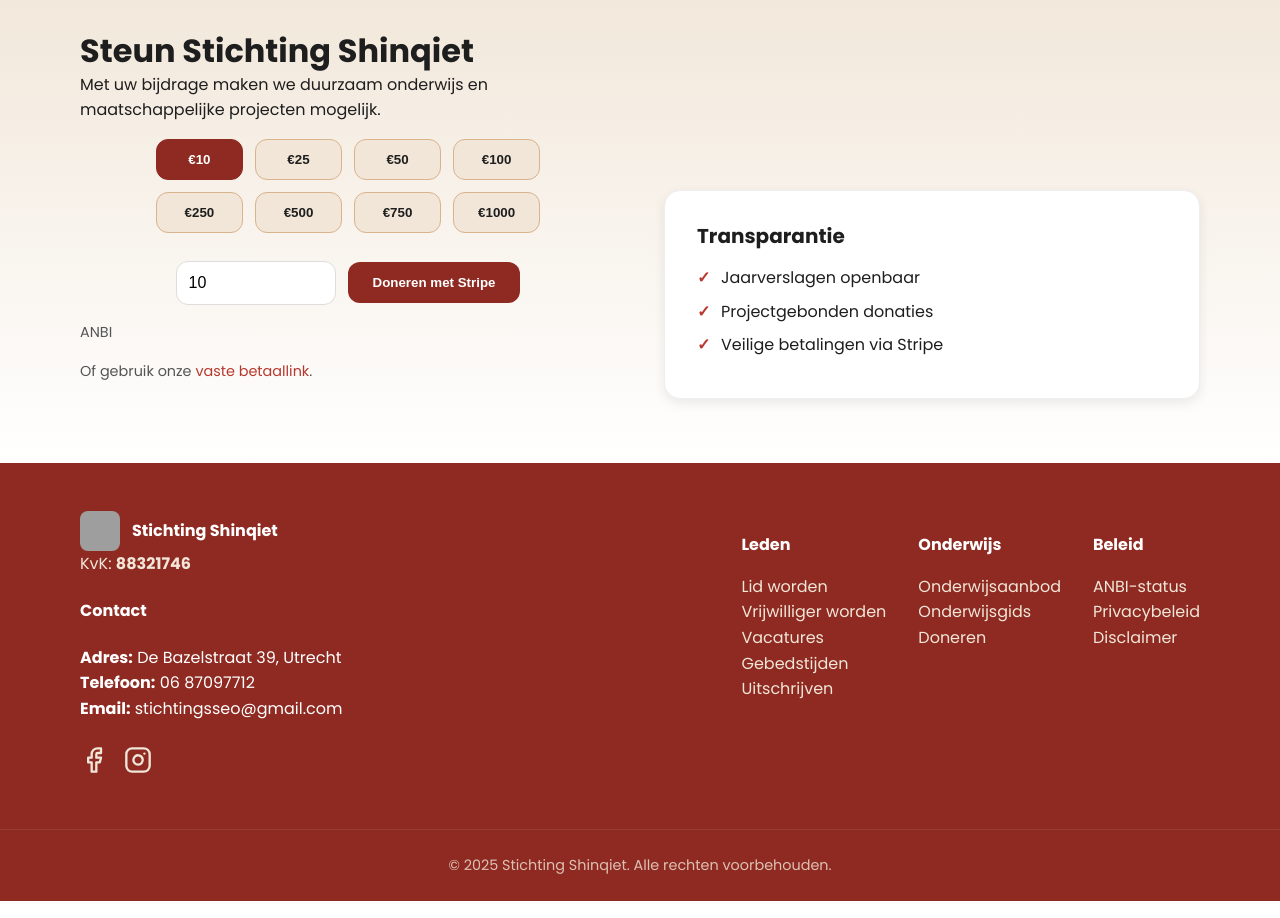
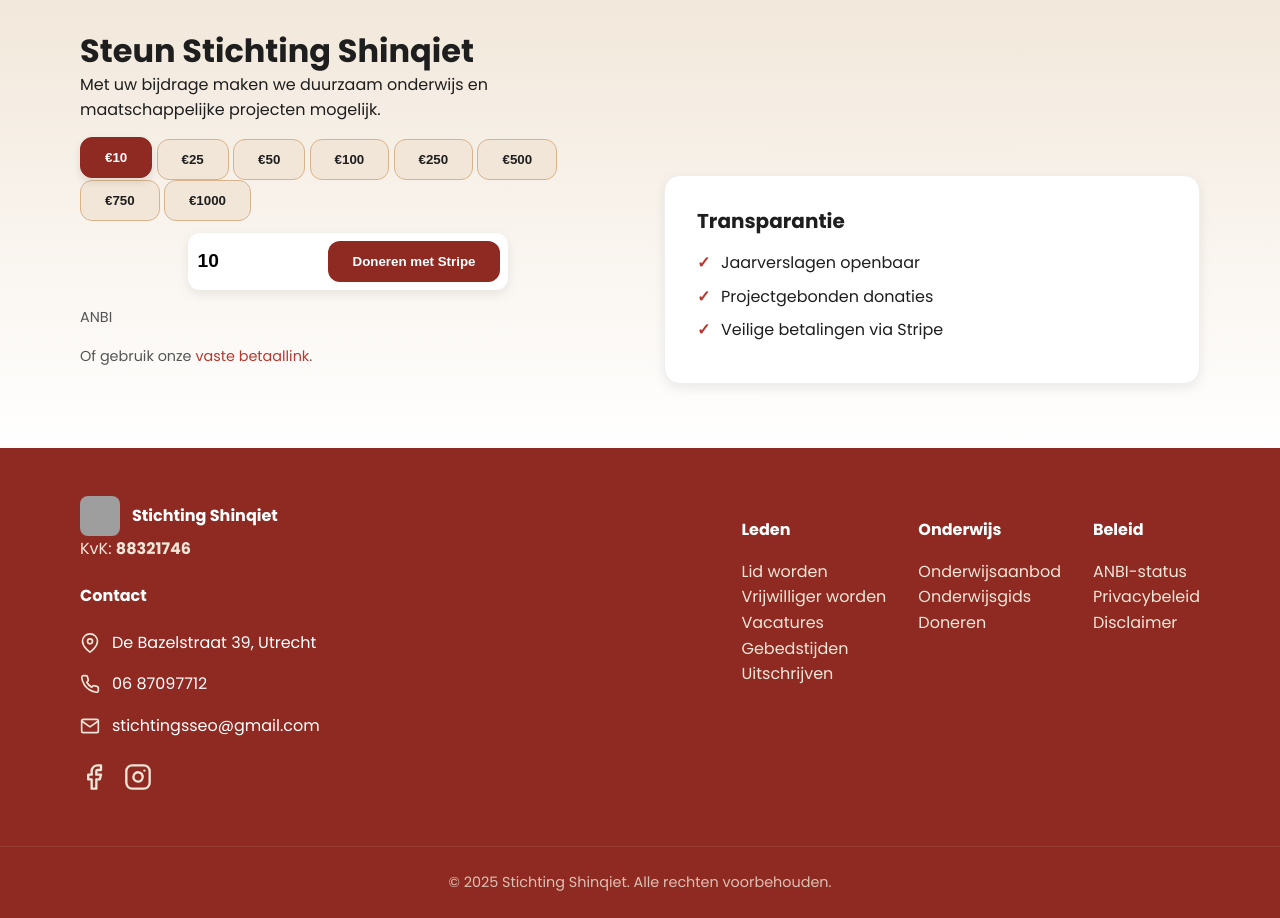
Before and after one commit to moh03elk-spec/shinqietstichtingbeta, a plain HTML site: page index.html in a window 1280 px wide. Shown: the part 1600-2518 px from the top of the page. Drawn offline with Linux system fonts and the light colour scheme; grey boxes are pictures that could not be loaded.

Commit message:
style: improve contact info and donation button styling

```diff
--- a/assets/styles.css
+++ b/assets/styles.css
@@ -286,39 +286,57 @@ ul { list-style: none; margin: 0; padding: 0; }
   margin-bottom: var(--space-4);
 }
 
-.donation-input-group {
-  display: flex;
-  align-items: center;
-  gap: var(--space-3);
-}
-
-.donation-form input {
-  width: 160px;
-  padding: var(--space-3);
-  border-radius: var(--radius-md);
-  border: 1px solid #ddd;
-  font-size: inherit;
-}
-
-.donation-presets {
-  display: grid;
-  grid-template-columns: repeat(4, 1fr);
-  gap: var(--space-3);
-  margin-bottom: var(--space-4);
-  max-width: fit-content;
-  margin-inline: auto;
-}
-
 .btn-preset {
   background-color: var(--sandstone-light);
   color: var(--charcoal);
-  border-color: var(--sandstone);
+  border: 1px solid var(--sandstone);
+  transition: all 0.2s ease-in-out;
+}
+
+.btn-preset:hover {
+  background-color: var(--sandstone);
+  color: var(--white);
+  transform: translateY(-2px);
 }
 
 .btn-preset.active {
   background-color: var(--primary-dark);
   color: var(--white);
   border-color: var(--primary-dark);
+  transform: translateY(-2px);
+  box-shadow: 0 4px 8px rgba(0, 0, 0, 0.1);
+}
+
+.donation-input-group {
+  display: flex;
+  align-items: center;
+  gap: var(--space-3);
+  background-color: var(--white);
+  padding: var(--space-2);
+  border-radius: var(--radius-md);
+  box-shadow: var(--shadow-md);
+}
+
+.donation-input-group input {
+  border: none;
+  outline: none;
+  background: transparent;
+  font-size: 1.2rem;
+  font-weight: bold;
+  width: 120px;
+}
+
+.contact-list-item {
+  display: flex;
+  align-items: center;
+  gap: var(--space-3);
+  margin-bottom: var(--space-4);
+}
+
+.contact-list-item svg {
+  width: 20px;
+  height: 20px;
+  stroke: var(--sandstone-light);
 }
 .contact-form label { display: block; margin-bottom: var(--space-2); font-weight: 600; }
 .contact-form input, .contact-form textarea {
--- a/index.html
+++ b/index.html
@@ -169,9 +169,18 @@
         <div class="footer-contact">
           <h4>Contact</h4>
           <ul>
-            <li class="contact-list-item"><strong>Adres:</strong> <a href="https://share.google/AIjsc8l9yHNDVgyx7" target="_blank" rel="noopener noreferrer">De Bazelstraat 39, Utrecht</a></li>
-            <li class="contact-list-item"><strong>Telefoon:</strong> <a href="tel:+31687097712">06 87097712</a></li>
-            <li class="contact-list-item"><strong>Email:</strong> <a href="mailto:stichtingsseo@gmail.com">stichtingsseo@gmail.com</a></li>
+            <li class="contact-list-item">
+              <svg xmlns="http://www.w3.org/2000/svg" width="24" height="24" viewBox="0 0 24 24" fill="none" stroke="currentColor" stroke-width="2" stroke-linecap="round" stroke-linejoin="round"><path d="M21 10c0 7-9 13-9 13s-9-6-9-13a9 9 0 0 1 18 0z"></path><circle cx="12" cy="10" r="3"></circle></svg>
+              <a href="https://share.google/AIjsc8l9yHNDVgyx7" target="_blank" rel="noopener noreferrer">De Bazelstraat 39, Utrecht</a>
+            </li>
+            <li class="contact-list-item">
+              <svg xmlns="http://www.w3.org/2000/svg" width="24" height="24" viewBox="0 0 24 24" fill="none" stroke="currentColor" stroke-width="2" stroke-linecap="round" stroke-linejoin="round"><path d="M22 16.92v3a2 2 0 0 1-2.18 2 19.79 19.79 0 0 1-8.63-3.07 19.5 19.5 0 0 1-6-6 19.79 19.79 0 0 1-3.07-8.67A2 2 0 0 1 4.11 2h3a2 2 0 0 1 2 1.72 12.84 12.84 0 0 0 .7 2.81 2 2 0 0 1-.45 2.11L8.09 9.91a16 16 0 0 0 6 6l1.27-1.27a2 2 0 0 1 2.11-.45 12.84 12.84 0 0 0 2.81.7A2 2 0 0 1 22 16.92z"></path></svg>
+              <a href="tel:+31687097712">06 87097712</a>
+            </li>
+            <li class="contact-list-item">
+              <svg xmlns="http://www.w3.org/2000/svg" width="24" height="24" viewBox="0 0 24 24" fill="none" stroke="currentColor" stroke-width="2" stroke-linecap="round" stroke-linejoin="round"><path d="M4 4h16c1.1 0 2 .9 2 2v12c0 1.1-.9 2-2 2H4c-1.1 0-2-.9-2-2V6c0-1.1.9-2 2-2z"></path><polyline points="22,6 12,13 2,6"></polyline></svg>
+              <a href="mailto:stichtingsseo@gmail.com">stichtingsseo@gmail.com</a>
+            </li>
           </ul>
         </div>
         <div class="social-links">
```
